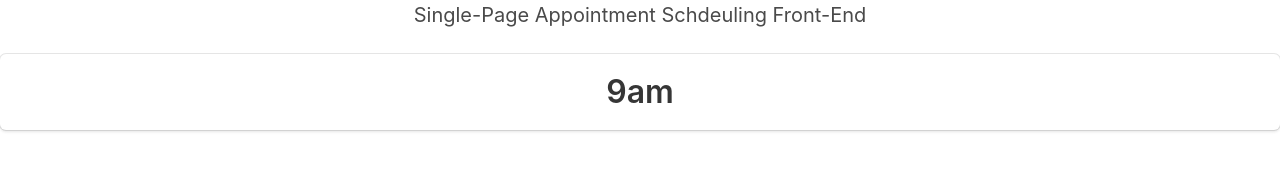
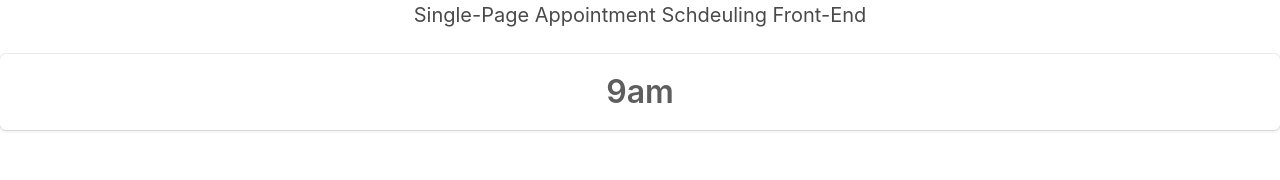
Before and after one commit to emorain3/appointment_scheduler, a React (Create React App) app: page / in a window 1280 px wide. Shown: the top 180 px of the page. Built offline with nearby package versions, Linux system fonts and the light colour scheme.

Commit message:
Modal data editable AND Persistent

```diff
--- a/src/components/ModalAppointment.js
+++ b/src/components/ModalAppointment.js
@@ -11,8 +11,18 @@ let Padding = styled.div`
 
 class ModalAppointment extends Component {
 
+    state = {
+        name: '',
+        number: '',
+      }
+
+    storeValue = (e) => {
+        this.setState({[e.target.name]: e.target.value})
+    }
+
 
     render() {
+        const {name, number} = this.state;
         return (
             <div>
                 <div class= {this.props.modal_visibility}>
@@ -27,7 +37,7 @@ class ModalAppointment extends Component {
                             <div class="field">
                                 <label class="label"> Name </label>
                                 <div class="control">
-                                    <input class="input" type="text" placeholder="e.g Alex Smith"/>
+                                    <input onChange={this.storeValue} class="input" type="text" name="name" value={name} placeholder="e.g Alex Smith"/>
                                 </div>
                             </div>
 
@@ -36,7 +46,7 @@ class ModalAppointment extends Component {
                             <div class="field">
                                 <label class="label"> Phone Number </label>
                                 <div class="control">
-                                    <input class="input" type="email" placeholder="e.g. alexsmith@gmail.com"/>
+                                    <input onChange={this.storeValue} class="input" type="tel" name="number" value={number} placeholder="e.g. 999-999-999"/>
                                 </div>
                             </div>
                         </section>
--- a/src/components/TimeSlot.js
+++ b/src/components/TimeSlot.js
@@ -5,6 +5,11 @@ import styled from 'styled-components';
 
 let ClickableTile = styled.div`
     cursor: pointer;
+    opacity: .8;
+    &:hover {
+        transform: scale(1.05);
+        opacity: 1;
+    }
 `
 
 
```
Also changed, not shown: 1 other file (tests, documents, lock files or other folders).
